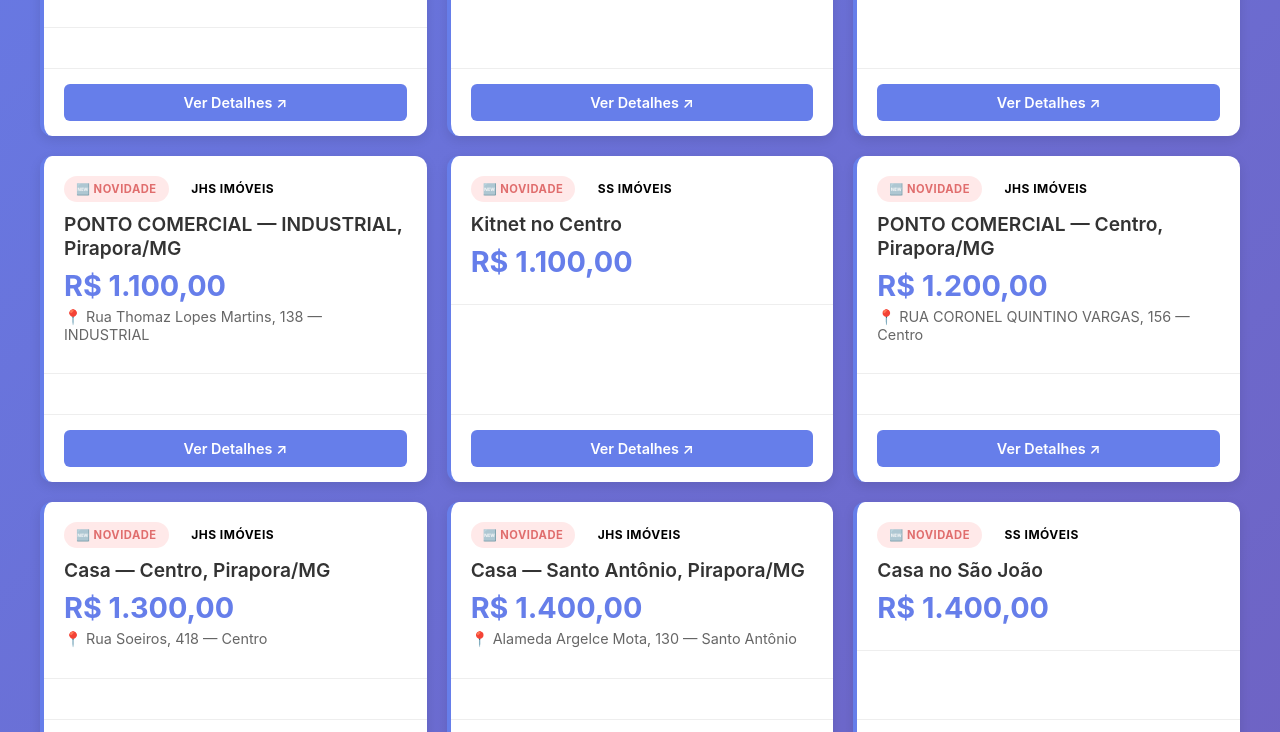
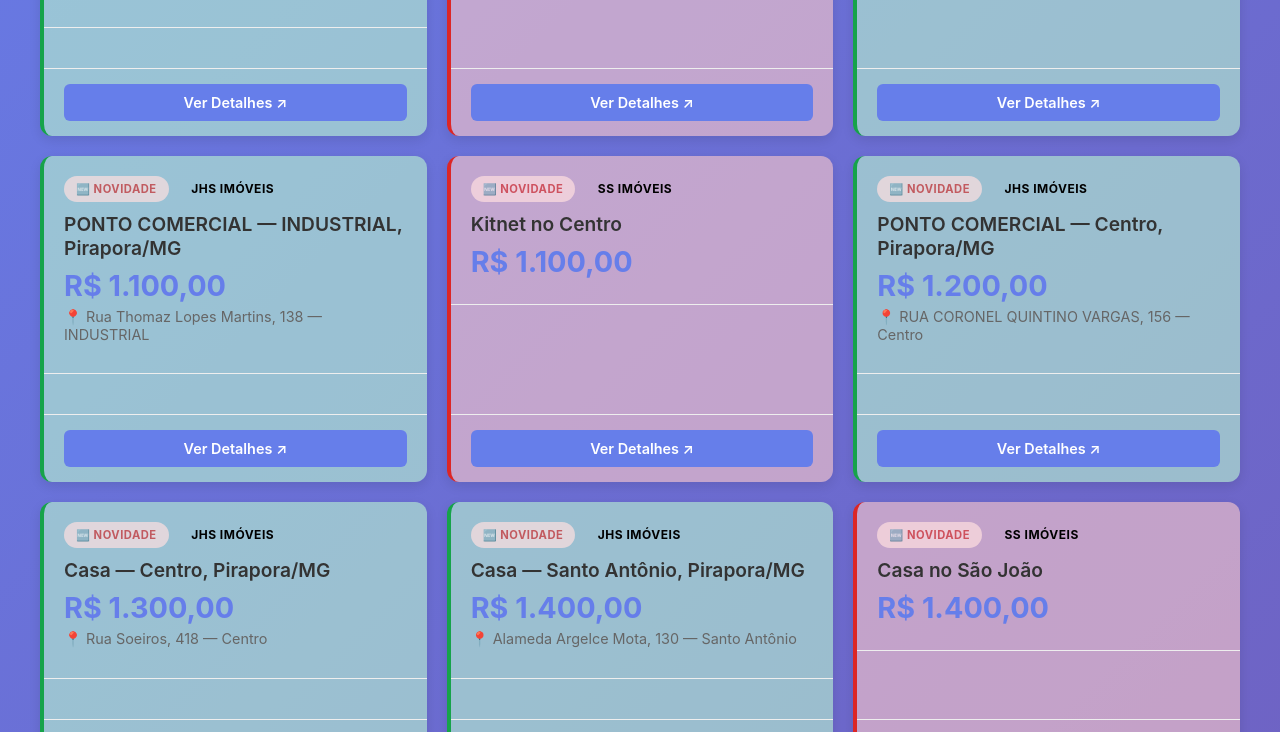
Before and after one commit to jandirbraga/house-finder, a website: page docs/index.html in a window 1280 px wide. Shown: the part 602-1334 px from the top of the page. Drawn offline with Linux system fonts and the light colour scheme.

Commit message:
feat: add cor to cards

```diff
--- a/docs/index.html
+++ b/docs/index.html
@@ -403,7 +403,7 @@
         }
 
         function getSiteClass(site) {
-            return `site-${site.toLowerCase().replace(/[^a-z]/g, '')}`;
+            return `site-${site.toLowerCase().normalize('NFD').replace(/[̀-ͯ]/g, '').replace(/[^a-z]/g, '')}`;
         }
 
         function filterHouses() {
@@ -443,7 +443,7 @@
                 const siteClass = getSiteClass(house.site);
                 const isNew = house.status === 'UNCHECKED';
 
-                const siteCardClass = `site-${house.site.toLowerCase().replace(/[^a-z]/g, '')}`;
+                const siteCardClass = `site-${house.site.toLowerCase().normalize('NFD').replace(/[̀-ͯ]/g, '').replace(/[^a-z]/g, '')}`;
 
                 return `
                     <div class="property-card ${isNew ? 'unchecked' : ''} ${siteCardClass}">
```
